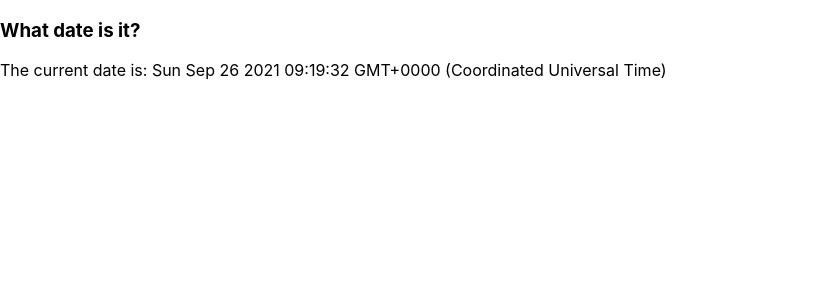
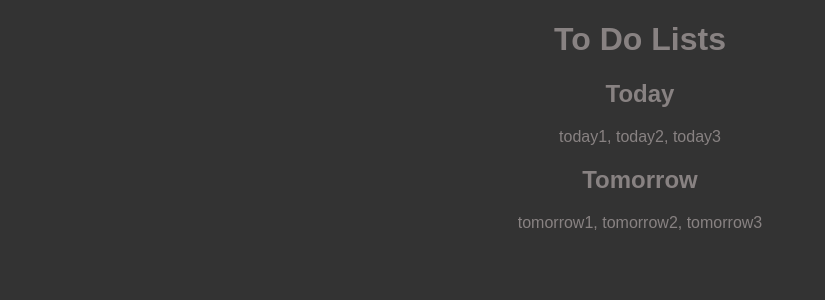
Before and after one commit to programmersbr/playgroundjs, a React (Create React App) app: page / in a window 1280 px wide. Shown: the top 300 px of the page, without its empty margins (0-825 px from the left). Built offline with nearby package versions, Linux system fonts and the light colour scheme; the HTML template or start-up script is replaced by a standard one.

Commit message:
adicionando componente todo e arquivos txt para fazer componentes

```diff
--- a/src/App.css
+++ b/src/App.css
@@ -1,3 +1,9 @@
+* {
+  background-color: #333;
+  color: rgb(136, 130, 130);
+  font-family: sans-serif;
+}
+
 .App {
   text-align: center;
 }
--- a/src/App.js
+++ b/src/App.js
@@ -1,10 +1,13 @@
+import './App.css'
+import ToDo from './components/freecode/ToDo';
+
 // import ImageLoad from './components/ImageLoad'
 // import originalImg from './original-image.jpg'
 // import placeholderImg from './placeholder.jpg'
 
 // import MyComponent from './components/freecode/MyComponent'
 // import TypesOfFood from './components/freecode/TypesOfFood'
-import Calendar from './components/freecode/Calendar';
+// import Calendar from './components/freecode/Calendar';
 
 function App() {
   return (
@@ -16,7 +19,8 @@ function App() {
       /> */}
       {/* <MyComponent /> */}
       {/* <TypesOfFood /> */}
-      <Calendar />
+      {/* <Calendar /> */}
+      <ToDo />
     </div>
   );
 }
--- /dev/null
+++ b/src/components/freecode/ToDo.jsx
@@ -0,0 +1,24 @@
+// https://www.freecodecamp.org/portuguese/learn/front-end-development-libraries/react/pass-an-array-as-props
+
+import { Component } from 'react'
+
+const List = (props) => {
+  return <p>{props.tasks.join(', ')}</p>
+};
+
+export default class ToDo extends Component {
+  // constructor(props) {
+  //   super(props);
+  // }
+  render() {
+    return (
+      <div>
+        <h1>To Do Lists</h1>
+        <h2>Today</h2>
+        <List tasks={["today1", "today2", "today3"]} />
+        <h2>Tomorrow</h2>
+        <List tasks={["tomorrow1", "tomorrow2", "tomorrow3"]} />
+      </div>
+    );
+  }
+};
```
Also changed, not shown: src/components/freecode/converter/access-props-using-this-props.txt (added), src/components/freecode/converter/defaultProps.txt (added), src/components/freecode/converter/override-default-props.txt (added), src/components/freecode/converter/use-proptypes-to-define-the-props-you-expect.txt (added).
